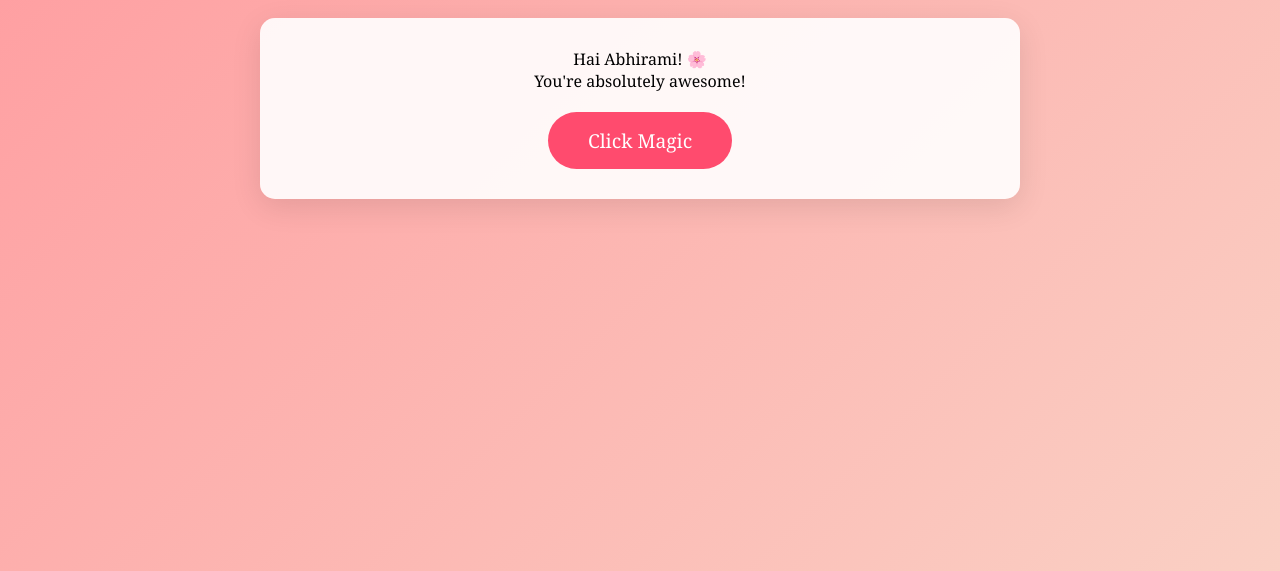
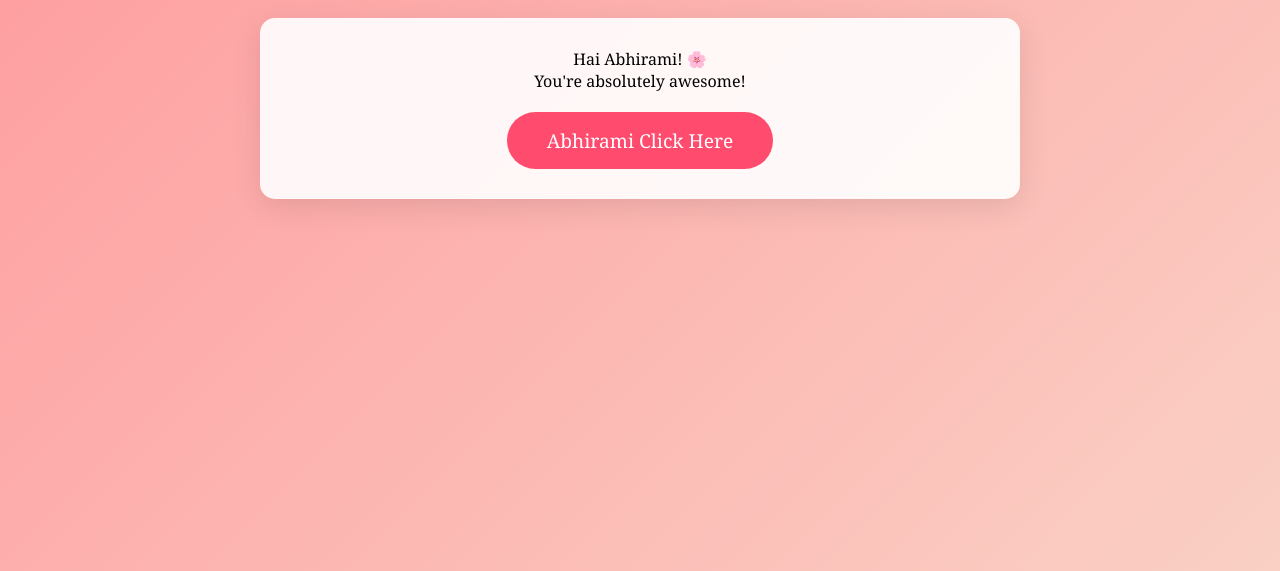
Before and after one commit to aln0573/alan, a plain HTML site: page index.html in a window 1280 px wide. Shown: the part 229-800 px from the top of the page. Drawn offline with Linux system fonts and the light colour scheme.

Commit message:
updateTwo

```diff
--- a/index.html
+++ b/index.html
@@ -13,7 +13,7 @@
             <div class="message">
                 <p>Hai Abhirami! 🌸<br>
                 You're absolutely awesome!</p>
-                <button class="heart-btn" onclick="revealMessage()">Click Magic</button>
+                <button class="heart-btn" onclick="revealMessage()">Abhirami Click Here</button>
                 <div id="secretMessage" class="hidden-message">
                     <p>You're doing amazing things<br>
                         with your work and studies! ✨<br><br>
```
